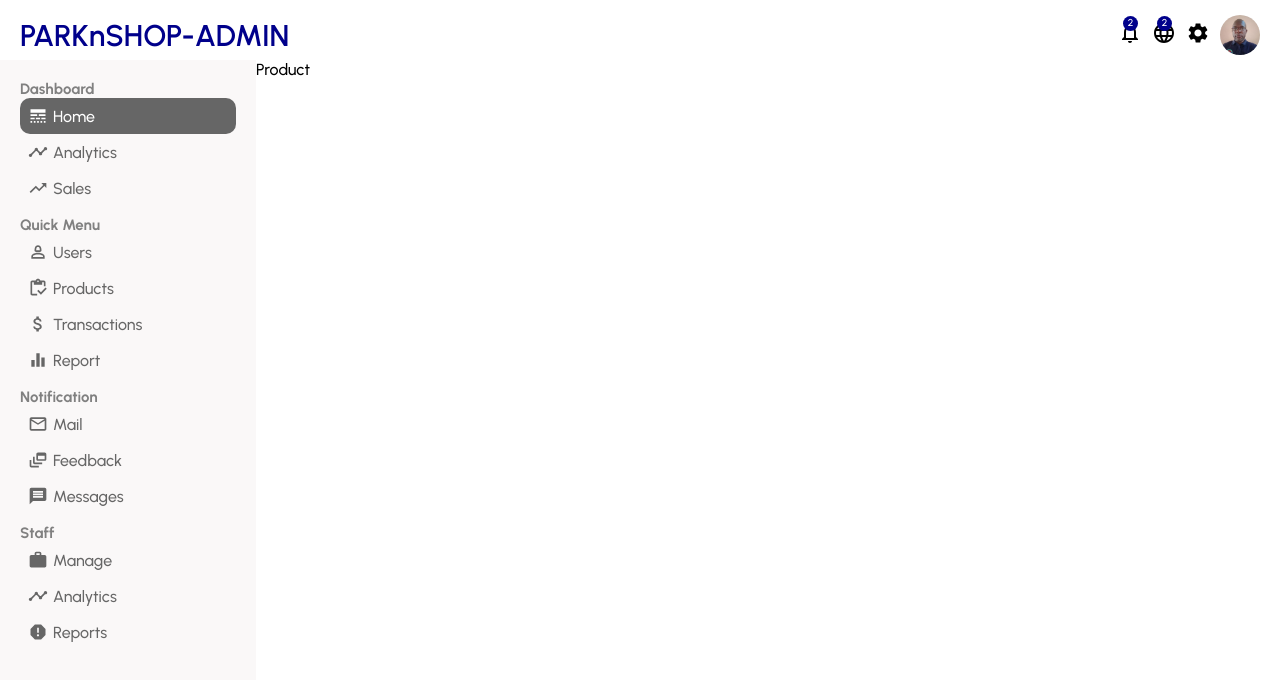
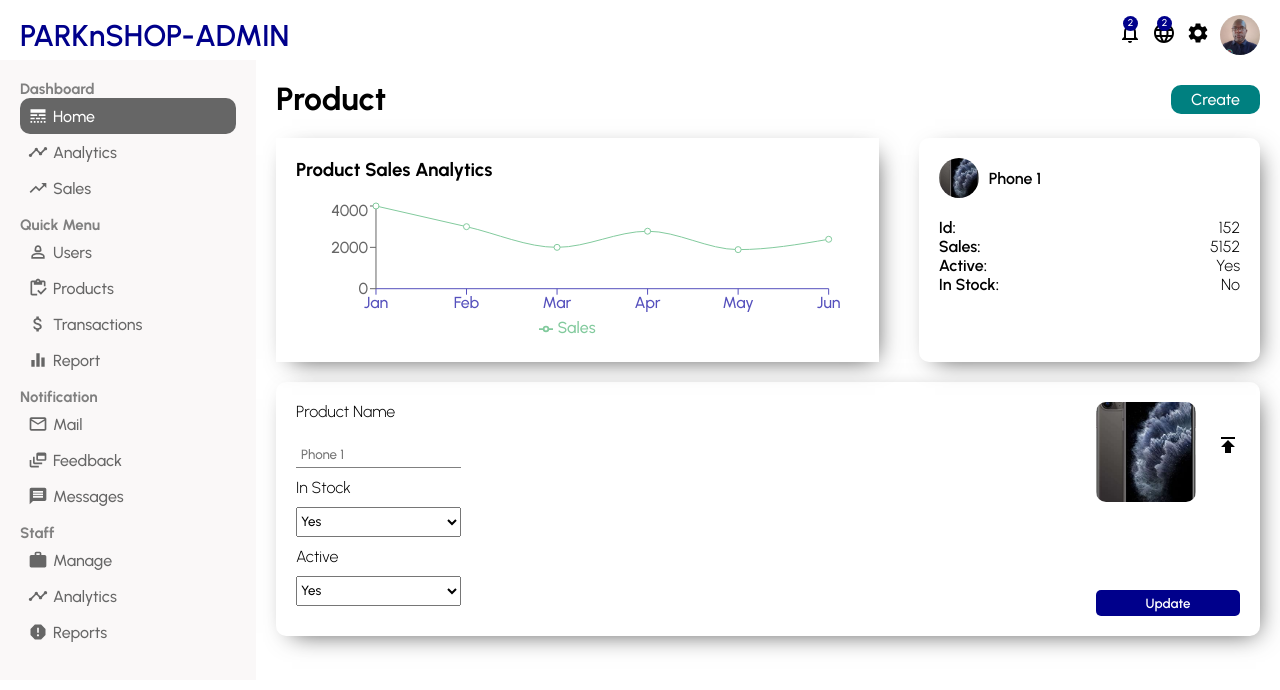
Before and after one commit to efoosag/park-n-shop, a React (Create React App) app in the folder parknshopadmin/: page /product/1 in a window 1280 px wide. Shown: the top 690 px of the page. Built offline with nearby package versions, Linux system fonts and the light colour scheme.

Commit message:
complete dashboard

```diff
--- a/parknshopadmin/src/components/Chart.js
+++ b/parknshopadmin/src/components/Chart.js
@@ -5,7 +5,6 @@ import { LineChart, Line, XAxis, YAxis, CartesianGrid, Tooltip, Legend, Responsi
 
 const ChartContainer = styled.div`
   padding: 20px;
-  margin: 20px;
   box-shadow: 6px 7px 24px -10px rgba(0,0,0,0.75);
   -webkit-box-shadow: 6px 7px 24px -10px rgba(0,0,0,0.75);
   -moz-box-shadow: 6px 7px 24px -10px rgba(0,0,0,0.75);
--- a/parknshopadmin/src/data.js
+++ b/parknshopadmin/src/data.js
@@ -43,6 +43,33 @@ export const userData = [
   {
     name: 'Dec',
     "Active User": 3490,
+  },
+];
+
+export const productData = [
+  {
+    name: 'Jan',
+    "Sales": 4000,
+  },
+  {
+    name: 'Feb',
+    "Sales": 3000,
+  },
+  {
+    name: 'Mar',
+    "Sales": 2000,
+  },
+  {
+    name: 'Apr',
+    "Sales": 2780,
+  },
+  {
+    name: 'May',
+    "Sales": 1890,
+  },
+  {
+    name: 'Jun',
+    "Sales": 2390,
   },
 ];
 
--- a/parknshopadmin/src/pages/NewProduct.jsx
+++ b/parknshopadmin/src/pages/NewProduct.jsx
@@ -1,8 +1,92 @@
 import React from 'react'
+import styled from 'styled-components'
+
+const Wrapper = styled.div`
+  flex: 4;
+  padding: 20px;
+`
+const NewProductTitle = styled.h1`
+  font-size: 30px;
+`
+const Form = styled.form`
+  margin-top: 20px;
+`
+const FormItem = styled.div`
+  display: flex;
+  flex-direction: column;
+`
+
+const Item = styled.div`
+  width: 400px;
+  display: flex;
+  flex-direction: column;
+  margin-top: 10px;
+  margin-right: 30px;
+`
+const Label = styled.label`
+  margin-bottom: 10px;
+  font-size: 16px;
+  font-weight: 600;
+  color: gray;
+`
+const Input = styled.input`
+  height: 40px;
+  padding: 10px;
+  border-radius: 10px;
+  border: 1px solid grey;
+`
+
+const Select = styled.select`
+  height: 40px;
+  width: 400px;
+  padding: 0 5px;
+  border-radius: 10px;
+  margin-top: 10px;
+`
+const Option = styled.option``
+
+const FormButton = styled.button`
+  margin-top: 20px;
+  border: none;
+  padding: 10px 20px;
+
+  background-color: darkblue;
+  color: #fff;
+  cursor: pointer;
+  border-radius: 10px;
+  font-weight: 600;
+
+`
 
 const NewProduct = () => {
   return (
-    <div>NewProduct</div>
+    <Wrapper>
+      <NewProductTitle>New Product</NewProductTitle>
+      <Form>
+        <FormItem>
+          <Item>
+            <Label for="file">Image</Label>
+            <Input type="file" id="file" style={{border: "none"}}/>
+          </Item>
+          <Item>
+            <Label>Name</Label>
+            <Input placeholder='Phone 1'/>
+          </Item>
+          <Item>
+            <Label>Stock</Label>
+            <Input placeholder='123'/>
+          </Item>
+          <Item>
+          <Label>Active</Label>
+            <Select>
+              <Option value="yes"> Yes</Option>
+              <Option value="no"> No</Option>
+            </Select>
+          </Item>
+        </FormItem>
+        <FormButton>Create</FormButton>
+      </Form>
+    </Wrapper>
   )
 }
 
--- a/parknshopadmin/src/pages/NewUser.jsx
+++ b/parknshopadmin/src/pages/NewUser.jsx
@@ -5,7 +5,7 @@ const Wrapper = styled.div`
   flex: 4;
   padding: 20px;
 `
-const NewUserTitle = styled.h3`
+const NewUserTitle = styled.h1`
   font-size: 30px;
 `
 const Form = styled.form`
@@ -64,13 +64,11 @@ const FormButton = styled.button`
   cursor: pointer;
   border-radius: 10px;
   font-weight: 600;
-
 `
-
 const NewUser = () => {
   return (
     <Wrapper>
-      <NewUserTitle> Edit User</NewUserTitle>
+      <NewUserTitle>New User</NewUserTitle>
       <Form>
         <FormItem>
           <Item>
--- a/parknshopadmin/src/pages/Product.jsx
+++ b/parknshopadmin/src/pages/Product.jsx
@@ -1,8 +1,211 @@
 import React from 'react'
+import { Link } from 'react-router-dom'
+import styled from 'styled-components'
+import { productData } from '../data'
+import Chart from '../components/Chart'
+import { Publish } from '@mui/icons-material'
+
+const Wrapper = styled.div`
+  flex: 4;
+  padding: 20px;
+`
+const ProductWrapperTitle = styled.div`
+  display: flex;
+  align-items: center;
+  justify-content: space-between;
+`
+const ProductTitle  = styled.h1`
+`
+const ProductTitleButton  = styled.button`
+  padding: 5px 20px;
+  border: none;
+  font-size: 16px;
+  color: #fff;
+  background-color: teal;
+  border-radius: 10px;
+`
+const ProductWrapperDetails = styled.div`
+  display: flex;
+  margin-top: 20px;
+`
+const ProductWrapperDetailsLeft = styled.div`
+  flex: 2;
+  border-radius: 10px;
+  margin-right: 40px;
+`
+const ProductWrapperDetailsRight = styled.div`
+  flex: 1;
+  border-radius: 10px;
+  padding: 20px;
+  box-shadow: 6px 7px 24px -10px rgba(0,0,0,0.75);
+  -webkit-box-shadow: 6px 7px 24px -10px rgba(0,0,0,0.75);
+  -moz-box-shadow: 6px 7px 24px -10px rgba(0,0,0,0.75);
+`
+const ProductDetailsTop = styled.div`
+  display: flex;
+  align-items: center;
+`
+const ProductDetailsImage = styled.img`
+  width: 40px;
+  height: 40px;
+  border-radius: 50%;
+  object-fit: cover;
+`
+const ProductDetailsName = styled.span`
+  font-weight: 600;
+  margin-left: 10px;
+`
+const ProductDetailsBottom = styled.div`
+  margin-top: 20px;
+`
+const ProductDetailsItem = styled.div`
+  display: flex;
+  justify-content: space-between;
+`
+const ProductItemKey = styled.span`
+  font-weight: 600;
+`
+const ProductItemValue = styled.span`
+  font-weight: 300;
+`
+const ProductUpdateForm = styled.div`
+   flex: 1;
+  border-radius: 10px;
+  padding: 20px;
+  margin-top: 20px;
+  box-shadow: 6px 7px 24px -10px rgba(0,0,0,0.75);
+  -webkit-box-shadow: 6px 7px 24px -10px rgba(0,0,0,0.75);
+  -moz-box-shadow: 6px 7px 24px -10px rgba(0,0,0,0.75);
+
+`
+const Form = styled.form`
+  display: flex;
+  justify-content: space-between;
+`
+const FormLeft = styled.div`
+  display: flex;
+  flex-direction: column;
+`
+const FormItem = styled.div`
+  display: flex;
+  flex-direction: column;
+`
+const FormLabel = styled.label`
+  font-weight: 300;
+  margin-bottom: 10px;
+`
+const FormInput = styled.input`
+  margin: 10px 0;
+  border: none;
+  padding: 5px;
+  border-bottom: 1px solid grey;
+`
+const FormSelect = styled.select`
+  margin-bottom: 10px;
+  height: 30px;
+`
+const FormOption = styled.option`
+
+`
+
+const FormRight = styled.div`
+  display: flex;
+  flex-direction: column;
+  justify-content: space-between;
+`
+const FormUpload = styled.div`
+  display: flex;
+  align-items: center;
+
+`
+const FormImage = styled.img`
+  width: 100px;
+  height: 100px;
+  border-radius: 10px;
+  object-fit: cover;
+  margin-right: 20px;
+`
+const FormButton = styled.button`
+  border: none;
+  padding: 5px;
+  border-radius: 5px;
+  background-color: darkblue;
+  color: #fff;
+  font-weight: 600;
+  cursor: pointer;
+`
 
 const Product = () => {
   return (
-    <div>Product</div>
+    <Wrapper>
+      <ProductWrapperTitle>
+        <ProductTitle>Product</ProductTitle>
+        <Link to="/new_product">
+          <ProductTitleButton>Create</ProductTitleButton>
+        </Link>
+      </ProductWrapperTitle>
+      <ProductWrapperDetails>
+        <ProductWrapperDetailsLeft>
+          <Chart data={productData} title="Product Sales Analytics" datakey="Sales"/>
+        </ProductWrapperDetailsLeft>
+        <ProductWrapperDetailsRight>
+          <ProductDetailsTop>
+            <ProductDetailsImage src="../../access/images/phone1.jpg" />
+            <ProductDetailsName>Phone 1</ProductDetailsName>
+          </ProductDetailsTop>
+          <ProductDetailsBottom>
+            <ProductDetailsItem>
+              <ProductItemKey>Id:</ProductItemKey>
+              <ProductItemValue>152</ProductItemValue>
+            </ProductDetailsItem>
+            <ProductDetailsItem>
+              <ProductItemKey>Sales:</ProductItemKey>
+              <ProductItemValue>5152</ProductItemValue>
+            </ProductDetailsItem>
+            <ProductDetailsItem>
+              <ProductItemKey>Active:</ProductItemKey>
+              <ProductItemValue>Yes</ProductItemValue>
+            </ProductDetailsItem>
+            <ProductDetailsItem>
+              <ProductItemKey>In Stock:</ProductItemKey>
+              <ProductItemValue>No</ProductItemValue>
+            </ProductDetailsItem>
+          </ProductDetailsBottom>
+        </ProductWrapperDetailsRight>
+      </ProductWrapperDetails>
+      <ProductUpdateForm>
+        <Form>
+          <FormLeft>
+            <FormItem>
+              <FormLabel>Product Name</FormLabel>
+              <FormInput type="text" placeholder="Phone 1"/>
+            </FormItem>
+            <FormItem>
+              <FormLabel>In Stock</FormLabel>
+              <FormSelect name="inStock" id="instock">
+                <FormOption value="yes">Yes</FormOption>
+                <FormOption value="no">No</FormOption>
+              </FormSelect>
+            </FormItem>
+            <FormItem>
+              <FormLabel>Active</FormLabel>
+              <FormSelect name="active" id="active">
+                <FormOption value="yes">Yes</FormOption>
+                <FormOption value="no">No</FormOption>
+              </FormSelect>
+            </FormItem>
+          </FormLeft>
+          <FormRight>
+            <FormUpload>
+              <FormImage src="../../access/images/phone1.jpg" />
+              <FormLabel for="file"><Publish/></FormLabel>
+              <FormInput type="file" id="file" style={{display: "none"}}/>
+            </FormUpload>
+            <FormButton>Update</FormButton>
+          </FormRight>
+        </Form>
+      </ProductUpdateForm>
+    </Wrapper>
   )
 }
 
--- a/parknshopadmin/src/pages/User.jsx
+++ b/parknshopadmin/src/pages/User.jsx
@@ -14,8 +14,7 @@ const UserWrapperTitle = styled.div`
   align-items: center;
   justify-content: space-between;
 `
-const UserTitle  = styled.h3`
-  font-size: 30px;
+const UserTitle  = styled.h1`
 `
 const UserTitleButton  = styled.button`
   padding: 5px 20px;
--- a/parknshopadmin/src/pages/Users.jsx
+++ b/parknshopadmin/src/pages/Users.jsx
@@ -73,7 +73,7 @@ const Users = () => {
     },
     {
       field: 'transaction',
-      headerName: 'transaction',
+      headerName: 'Transaction',
       description: 'This column has a value getter and is not sortable.',
       sortable: false,
       width: 160,
```
